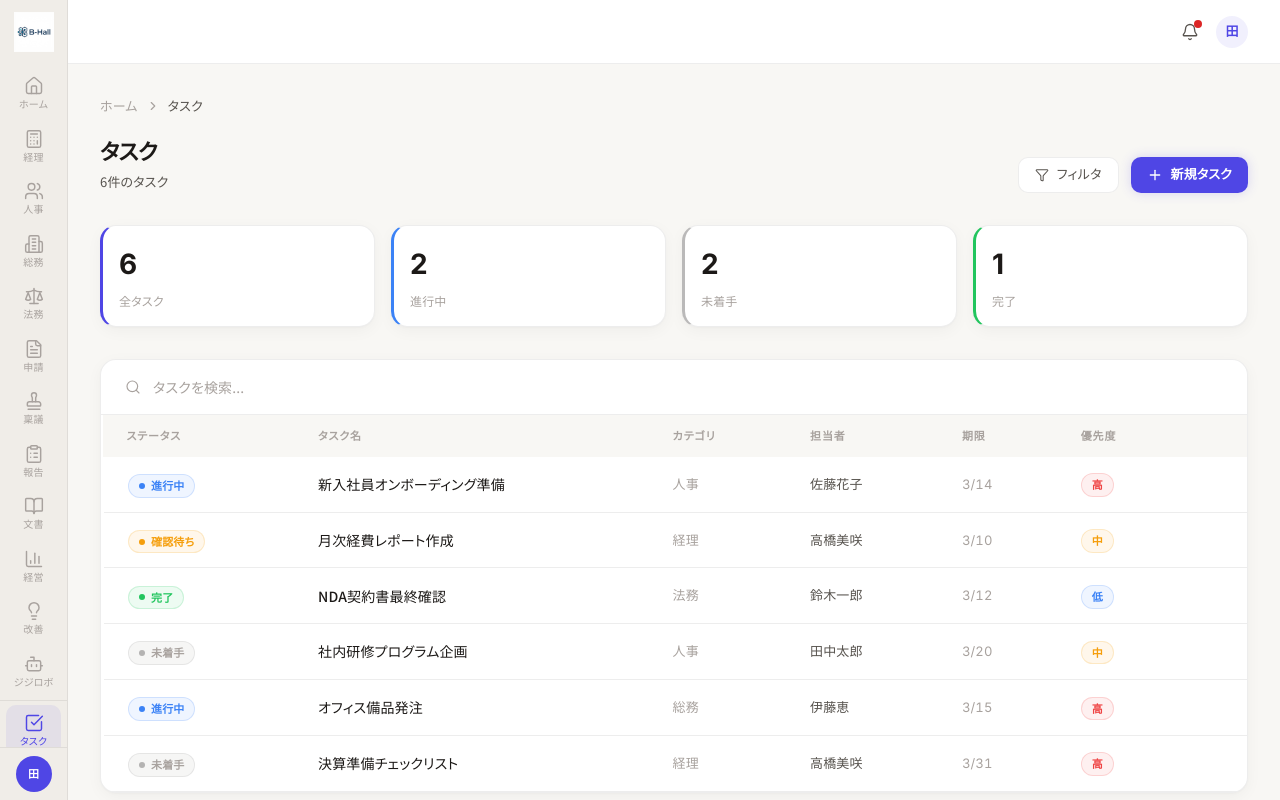
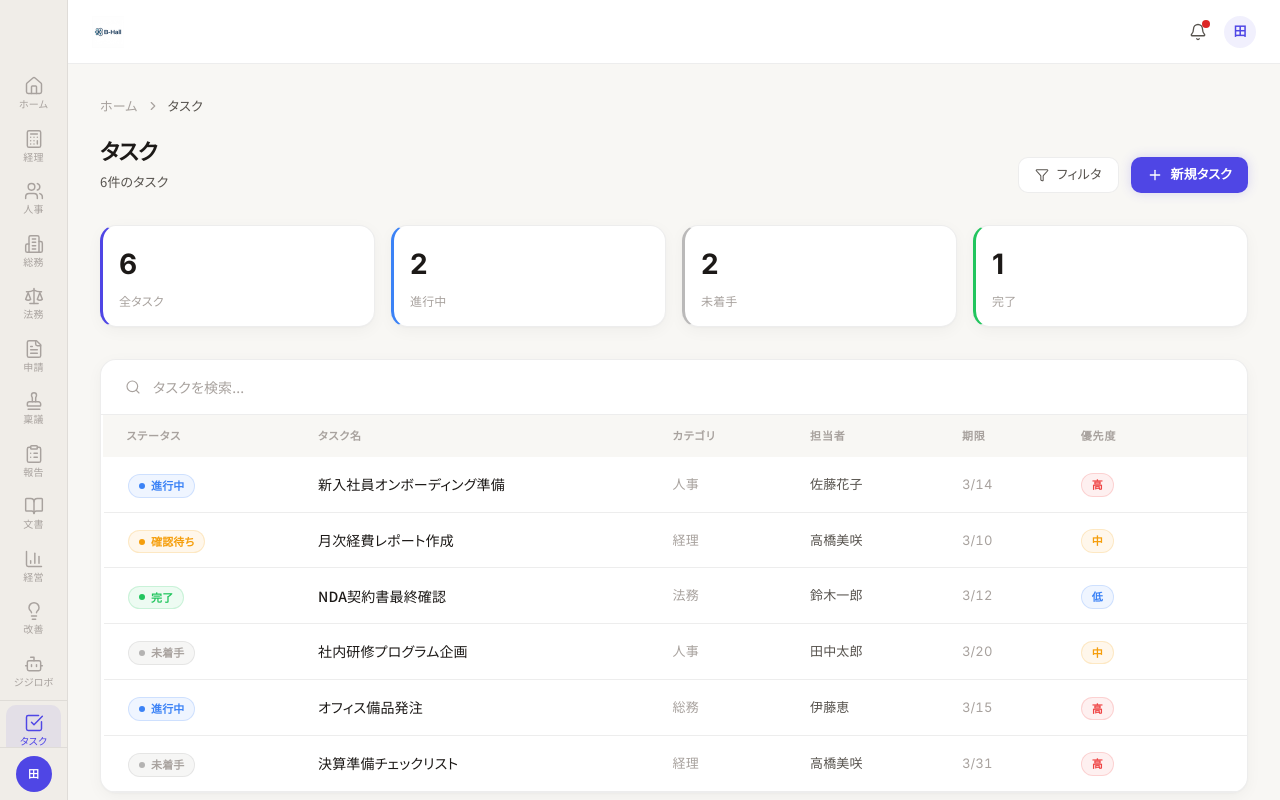
Before and after one commit to rikihisa-alt/B-Hall, a Next.js app in the folder client/: page /tasks in a window 1280 px wide. Built offline with nearby package versions, Linux system fonts and the light colour scheme.

Commit message:
ロゴをヘッダー左側に移動（透過PNG、サイドバーからは削除）
Co-Authored-By: Claude Opus 4.6 <noreply@anthropic.com>

```diff
--- a/client/src/components/layout/header.tsx
+++ b/client/src/components/layout/header.tsx
@@ -1,11 +1,25 @@
 'use client'
 
+import Image from 'next/image'
+import Link from 'next/link'
 import { Bell } from 'lucide-react'
 
 export function Header() {
   return (
-    <header className="h-16 border-b border-border bg-bg-surface flex items-center px-8 shrink-0 z-[200]">
-      {/* Left side — empty for now */}
+    <header className="h-16 border-b border-border bg-bg-surface flex items-center px-6 shrink-0 z-[200]">
+      {/* Left side — Logo */}
+      <Link href="/" className="flex items-center gap-2.5 shrink-0">
+        <Image
+          src="/logo.png"
+          alt="B-Hall"
+          width={120}
+          height={32}
+          className="h-8 w-auto object-contain"
+          priority
+        />
+      </Link>
+
+      {/* Spacer */}
       <div className="flex-1" />
 
       {/* Right side — notification bell + user avatar */}
--- a/client/src/components/layout/sidebar.tsx
+++ b/client/src/components/layout/sidebar.tsx
@@ -1,7 +1,5 @@
 'use client'
 
-import Link from 'next/link'
-import Image from 'next/image'
 import { usePathname, useRouter } from 'next/navigation'
 import { useEffect } from 'react'
 import { sections, toolItems, getSectionKeyFromPathname } from '@/lib/navigation'
@@ -43,19 +41,8 @@ export function Sidebar() {
 
   return (
     <aside className="h-screen w-[68px] flex flex-col shrink-0 select-none bg-bg-elevated border-r border-border z-[100]">
-      {/* ── ロゴ ── */}
-      <div className="h-16 flex items-center justify-center shrink-0">
-        <Link href="/" onClick={() => closeSubSidebar()}>
-          <Image
-            src="/logo.png"
-            alt="B-Hall"
-            width={40}
-            height={40}
-            className="w-10 h-10 object-contain"
-            priority
-          />
-        </Link>
-      </div>
+      {/* ── ヘッダー揃え用スペーサー ── */}
+      <div className="h-16 shrink-0" />
 
       {/* ── セクションナビ ── */}
       <nav className="flex-1 overflow-y-auto py-1 flex flex-col">
```
